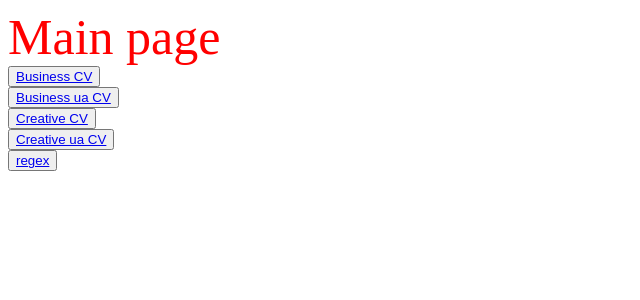
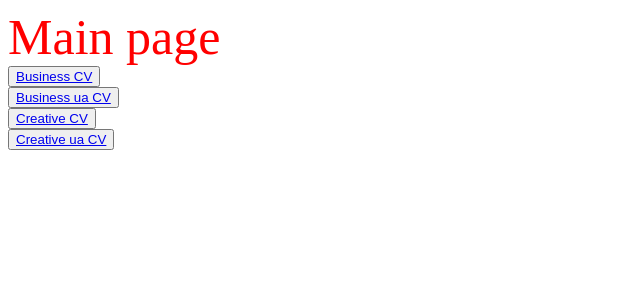
Before and after one commit to VladKopylets/python-for-web, a Django app: page / in a window 1280 px wide. Shown: the top 300 px of the page, without its empty margins (0-640 px from the left). Run offline with Django 3.2, Linux system fonts and the light colour scheme.

Commit message:
removed button in index.html

```diff
--- a/templates/index.html
+++ b/templates/index.html
@@ -22,8 +22,5 @@
     <div class="change-page">
       <button class="btn"><a href="{% url 'creative_ua' %}"> Creative ua CV </a></button>
     </div>
-      <div class="change-page">
-      <button class="btn"><a href="{% url 'regex' %}"> regex </a></button>
-    </div>
   </div>
 </body>
```
